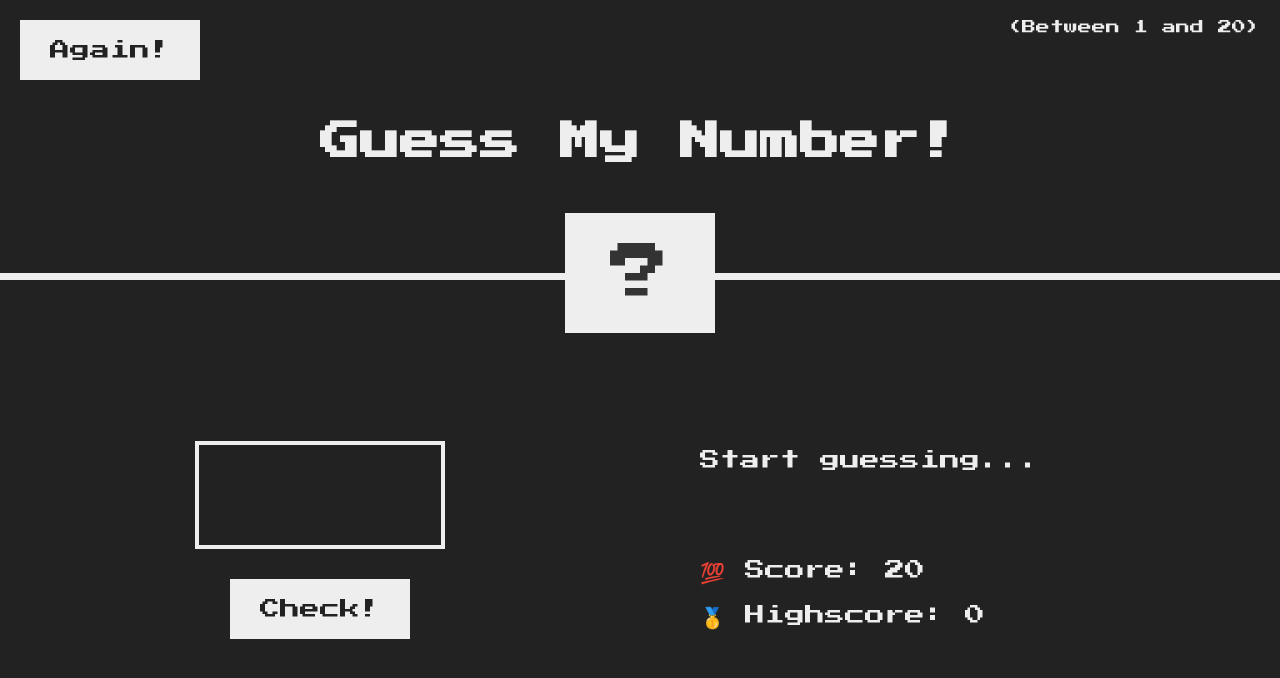
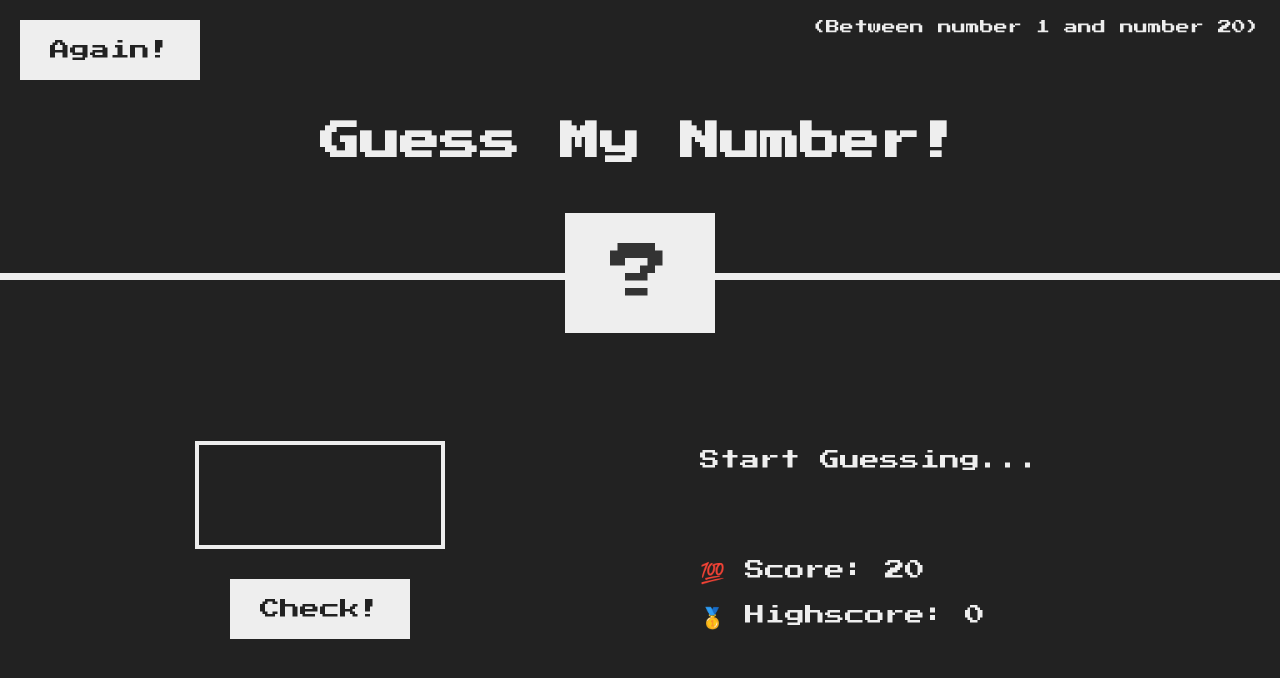
Before and after one commit to zdravkotrlaic95/js-projects, a plain HTML site: page 01-Guess-My-Number/index.html in a window 1280 px wide. Drawn offline with Linux system fonts and the light colour scheme.

Commit message:
change paragraphs in html

```diff
--- a/01-Guess-My-Number/index.html
+++ b/01-Guess-My-Number/index.html
@@ -10,7 +10,7 @@
   <body>
     <header>
       <h1>Guess My Number!</h1>
-      <p class="between">(Between 1 and 20)</p>
+      <p class="between">(Between number 1 and number 20)</p>
       <button class="btn again">Again!</button>
       <div class="number">?</div>
     </header>
@@ -20,7 +20,7 @@
         <button class="btn check">Check!</button>
       </section>
       <section class="right">
-        <p class="message">Start guessing...</p>
+        <p class="message">Start Guessing...</p>
         <p class="label-score">💯 Score: <span class="score">20</span></p>
         <p class="label-highscore">
           🥇 Highscore: <span class="highscore">0</span>
```
